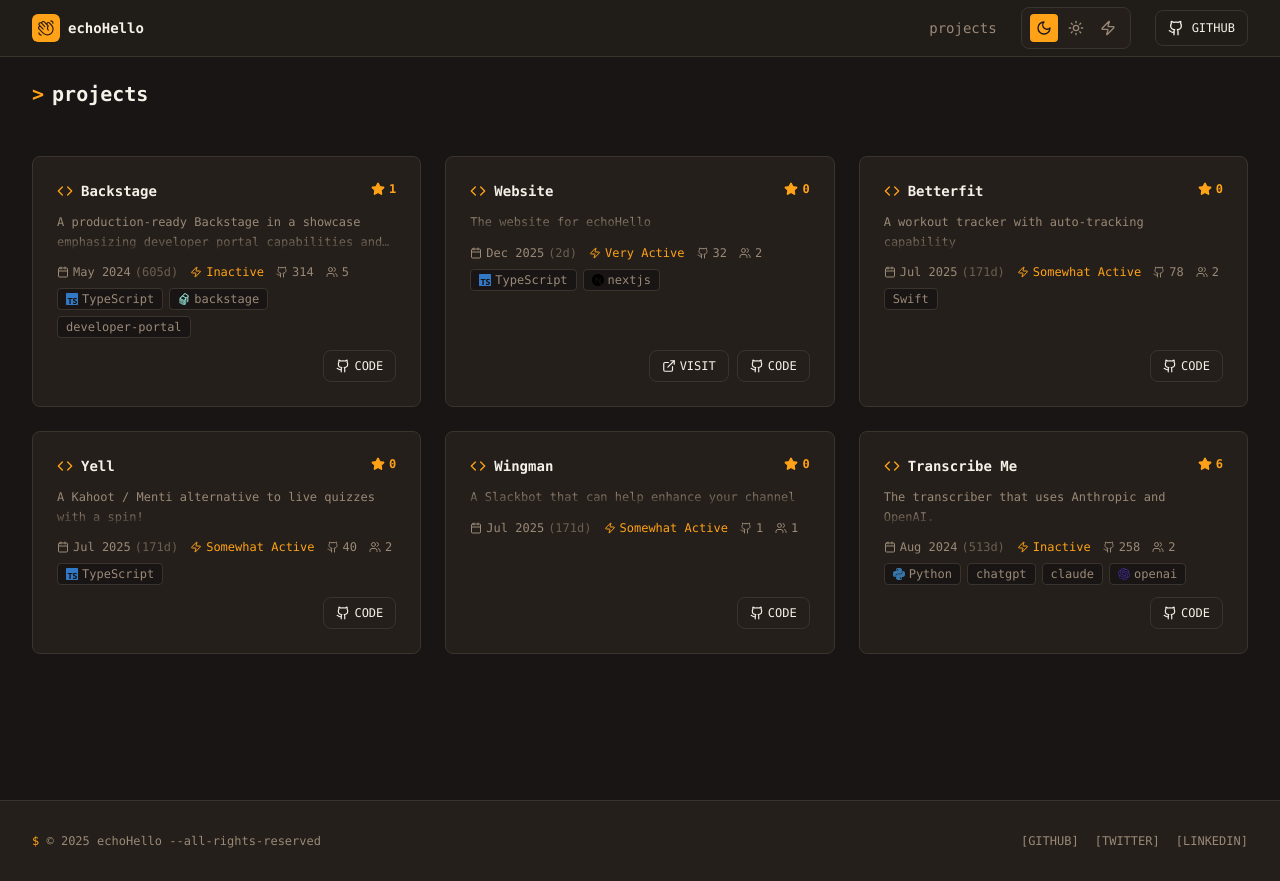
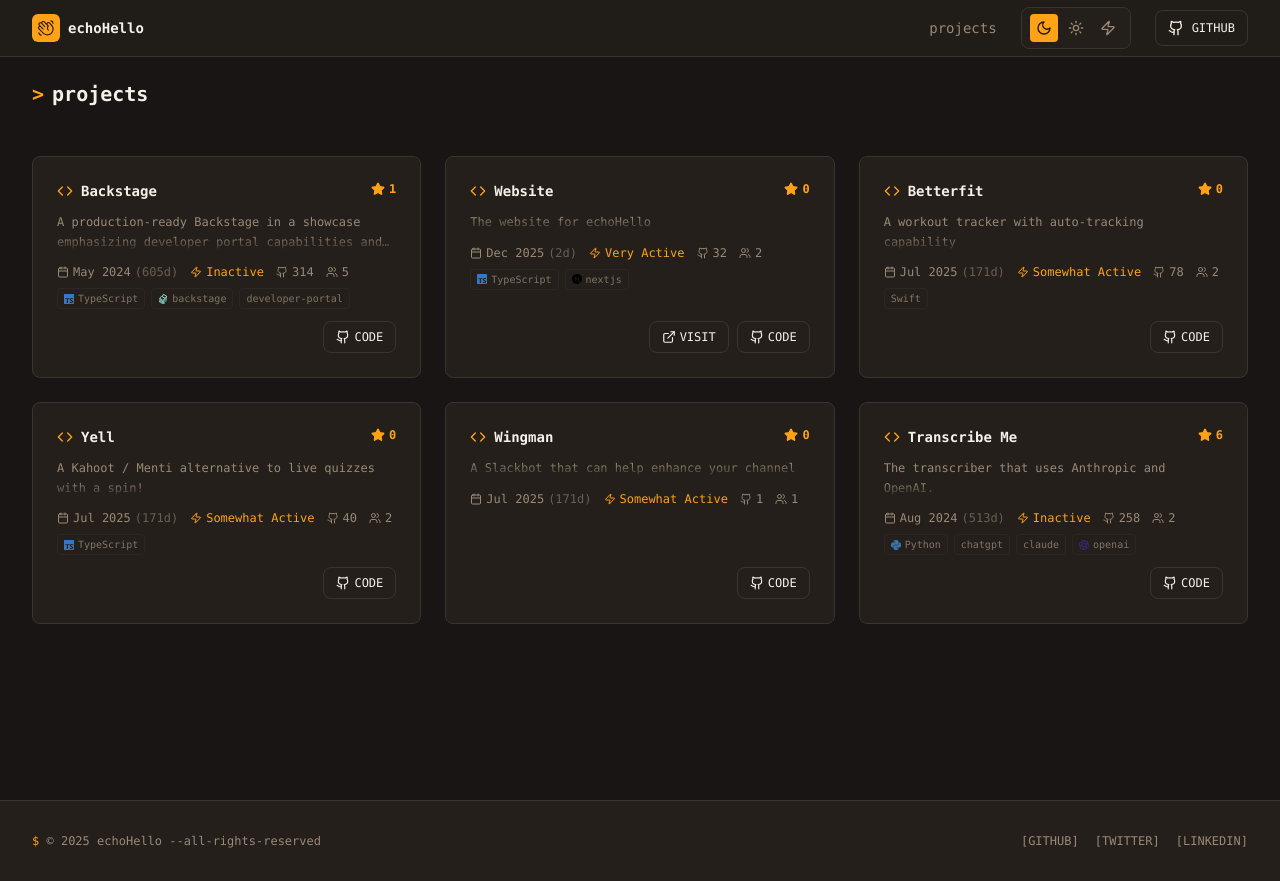
Before and after one commit to echohello-dev/website, a Next.js app: page /projects in a window 1280 px wide. Built offline with nearby package versions, Linux system fonts and the light colour scheme; no server answers.

Commit message:
style(ContributionChart): adjust button styling for improved appearance and usability

```diff
--- a/components/ContributionChart.tsx
+++ b/components/ContributionChart.tsx
@@ -209,10 +209,10 @@ export default function ContributionChart({
           <button
             key={range}
             onClick={() => setTimeRange(range)}
-            className={`px-2 py-1 text-xs font-medium rounded transition-colors ${
+            className={`px-2 py-0.5 text-[10px] font-normal rounded transition-colors ${
               timeRange === range
-                ? "bg-accent text-bg"
-                : "bg-bg border border-border text-text hover:border-accent hover:text-accent"
+                ? "bg-accent/20 text-accent border border-accent/40"
+                : "bg-transparent border border-border/50 text-muted hover:border-accent/40 hover:text-accent"
             }`}
           >
             {range}
--- a/components/ProjectCard.tsx
+++ b/components/ProjectCard.tsx
@@ -452,9 +452,9 @@ export default function ProjectCard({ project, index = 0 }: ProjectCardProps) {
             return (
               <span
                 key={tag}
-                className="text-xs px-2 py-0.5 bg-bg border border-border rounded text-muted flex items-center gap-1"
+                className="text-[10px] px-1.5 py-0.5 bg-transparent border border-border/40 rounded text-muted/80 flex items-center gap-1"
               >
-                {TagIcon && <TagIcon className={`w-3 h-3 ${iconColor}`} />}
+                {TagIcon && <TagIcon className={`w-2.5 h-2.5 ${iconColor}`} />}
                 {tag}
               </span>
             );
```
